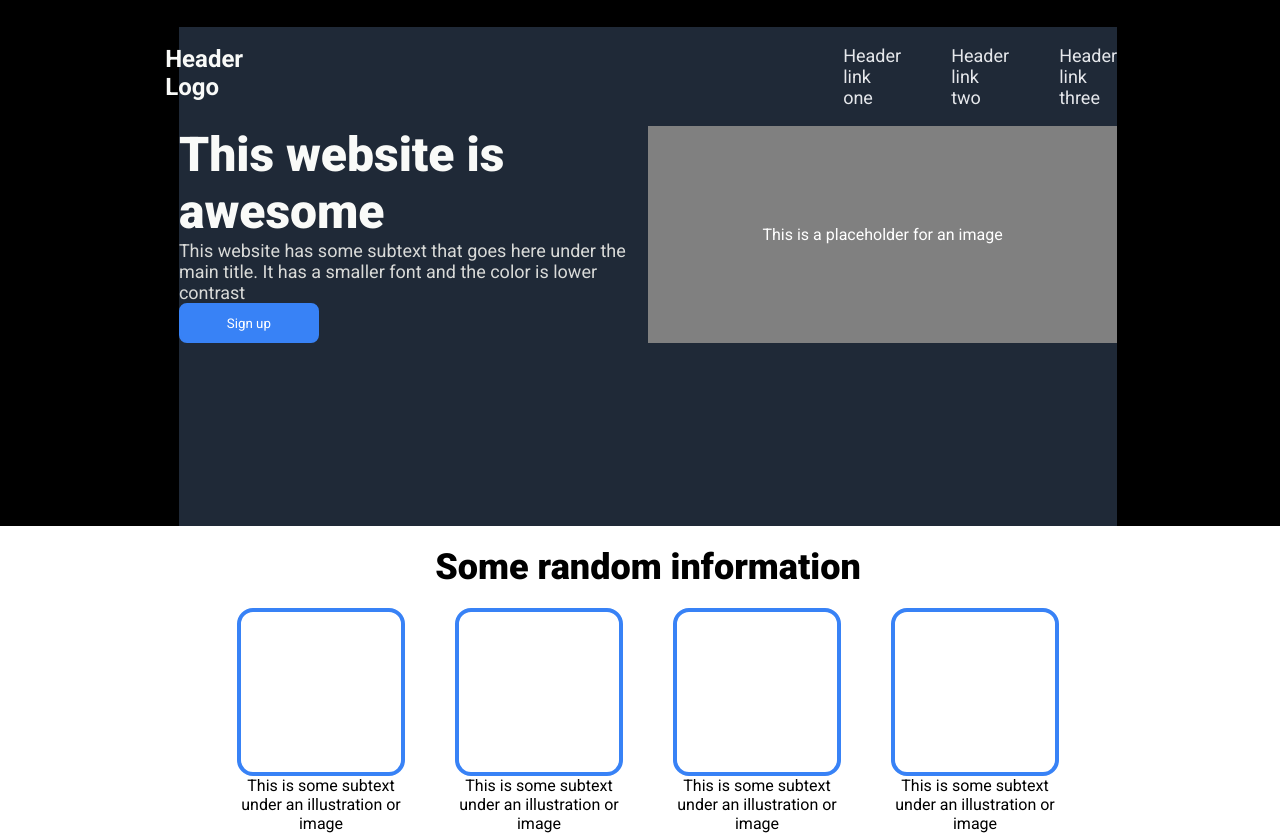
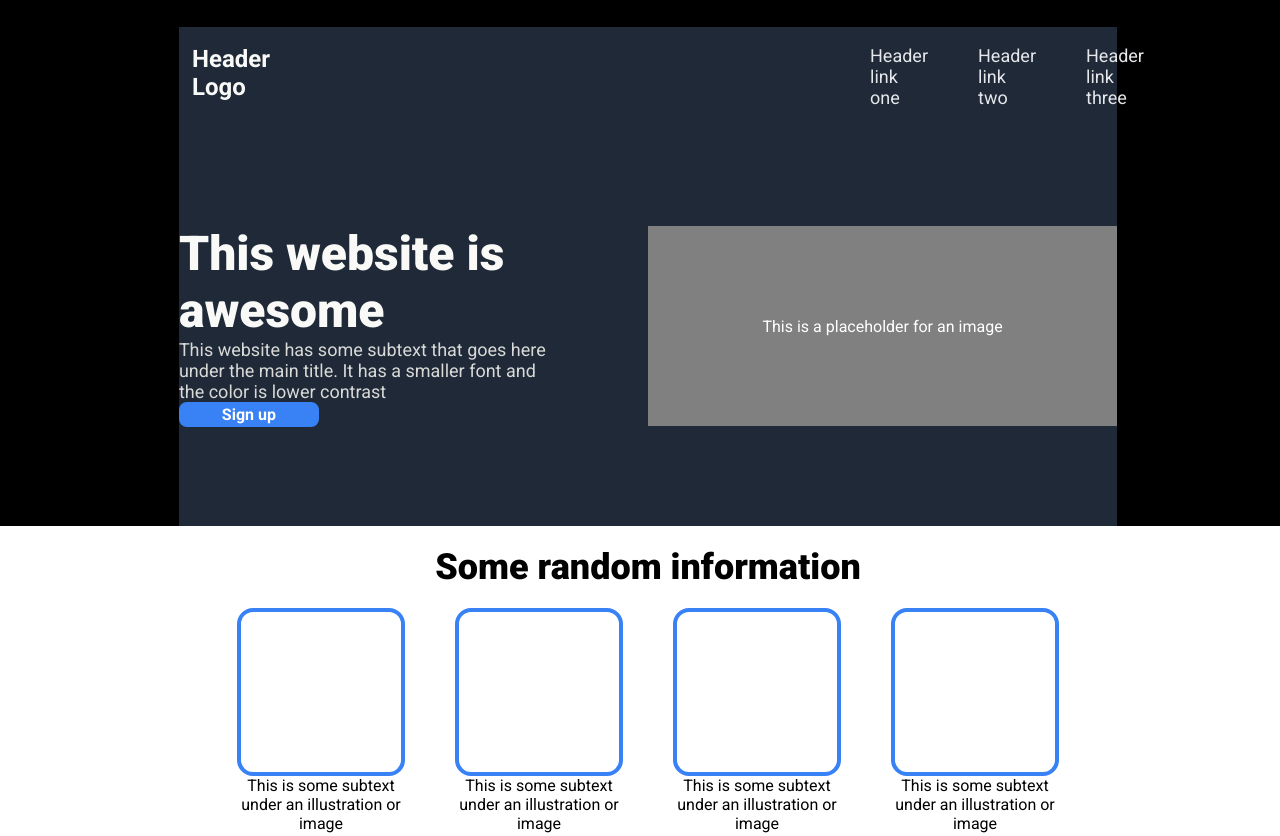
Before and after one commit to theKGS/landing-page, a plain HTML site: page index.html in a window 1280 px wide. Shown: the top 836 px of the page. Drawn offline with Linux system fonts and the light colour scheme.

Commit message:
Make text in top region wrap correctly.

```diff
--- a/style.css
+++ b/style.css
@@ -33,6 +33,7 @@ body {
 }
 
 .topzone {
+    display: flex;
     flex-direction: column;
     justify-content: center;
     align-items: center;
@@ -57,7 +58,7 @@ body {
     display: flex;
     color: white;
     flex-direction: row;
-    width: 75%;
+    width: 40%;
     height: 50%;
 }
 
@@ -81,6 +82,7 @@ body {
 .minibox > div:nth-child(1) > div:nth-child(2) {
     font-size: 18px;
     color: #d9dad8;
+    width: 80%;
 }
 
 .minibox > div:nth-child(2) {
@@ -99,6 +101,8 @@ body {
     border-style: solid;
     width: 140px;
     height: 40px;
+    font-size: 16px;
+    font-weight: bold;
 }
 
 
```
